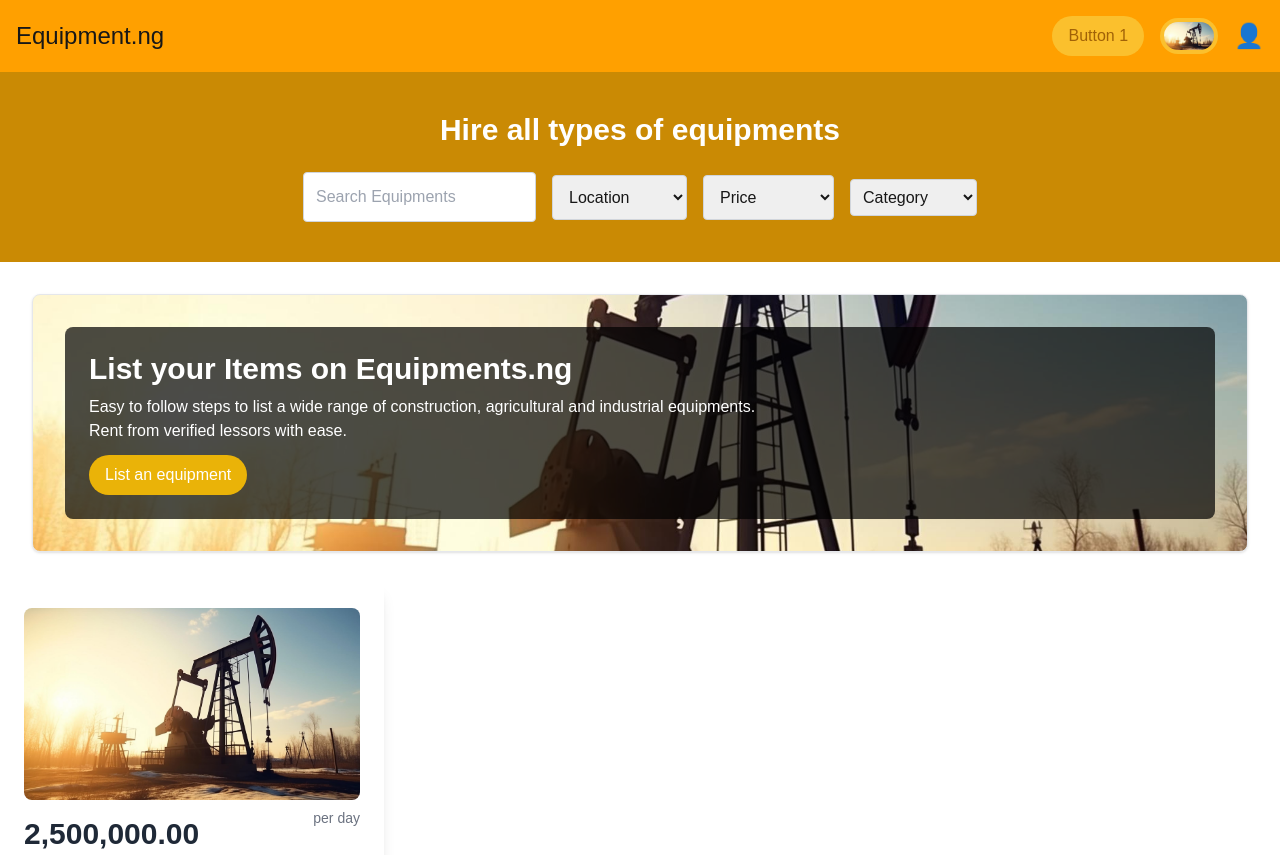
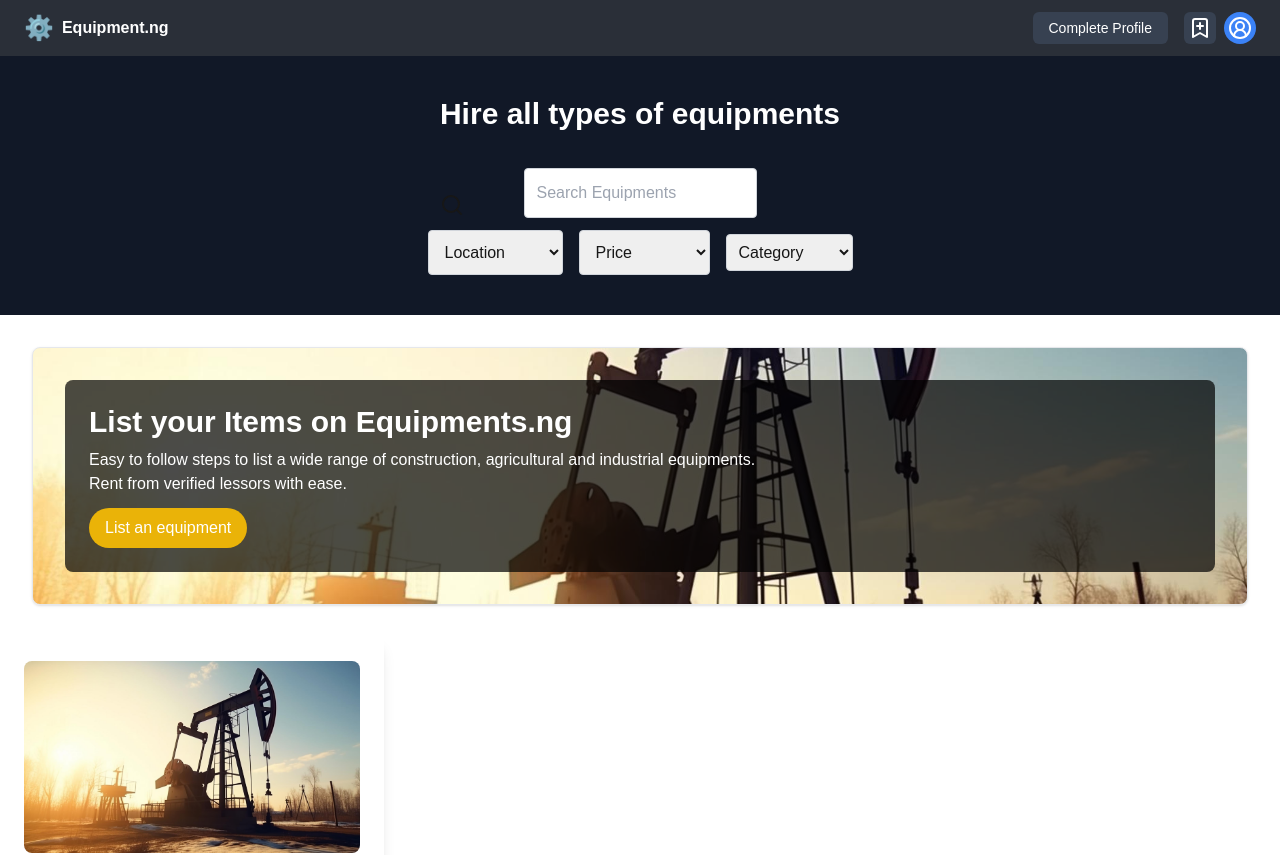
Before and after one commit to AyendiSimeon1/Euipmentng, a Next.js app: page / in a window 1280 px wide. Shown: the top 855 px of the page. Built offline with nearby package versions, Linux system fonts and the light colour scheme.

Commit message:
updated homepage ui

```diff
--- a/src/app/settings/page.js
+++ b/src/app/settings/page.js
@@ -5,7 +5,7 @@ import Profile from '@/components/settings/profile';
 import InputField from '@/components/settings/InputField'
 import Layout from '@/components/settings/layout';
 import CompanyDetails from '@/components/settings/CompanyDetails';
-
+import ChangePassword from '@/components/settings/ChangePassword';
 
 export default function SettingsPage () {
     const [currentRoute, setCurrentRoute] = useState('profile');
@@ -16,6 +16,8 @@ export default function SettingsPage () {
                 return <Profile />;
             case 'company-details':
                 return <CompanyDetails />
+            case 'change-password':
+                return <ChangePassword />
             default:
                 return <Profile />;
         }
--- a/src/components/homepage/header.js
+++ b/src/components/homepage/header.js
@@ -1,21 +1,27 @@
 import Image from 'next/image';
 import React from 'react';
+import { BookMarkedIcon, BookmarkPlus, CircleUserRound  } from 'lucide-react';
 
-const Header = () => {
+export default function Header ()  {
     return (
-        <header className=" bg-secondary  p-4">
-            <div className="flex items-center  justify-between">
-                <div className=" text-2xl">Equipment.ng</div>
-                <div className="flex items-center space-x-4">
-                    <button className="bg-primary rounded-full text-yellow-700 px-4 py-2 rounded">Button 1</button>
-                    <button className="bg-primary rounded-full text-yellow-700 px-1 py-1 rounded">
-                        <Image className='rounded-full' src="/future.jpeg" alt="heart" width={50} height={50} />
-                    </button>
-                    <div className="text-white text-2xl">👤</div>
+        <header className="bg-[#2A2F38] px-6 py-3 flex justify-between items-center">
+        <div className="flex items-center space-x-2">
+            <span className="text-yellow-500 text-2xl">⚙️</span>
+            <span className="text-white font-semibold">Equipment.ng</span>
+        </div>
+        <div className="flex items-center space-x-4">
+            <button className="text-white bg-gray-700 px-4 py-1.5 rounded-md text-sm">
+                Complete Profile
+            </button>
+            <div className="flex items-center space-x-2">
+                <div className="w-8 h-8 bg-gray-700 rounded-md flex items-center justify-center">
+                    <span className="text-white"><BookmarkPlus /> </span>
+                </div>
+                <div className="w-8 h-8 bg-blue-500 rounded-full flex items-center justify-center">
+                    <span className="text-white text-sm"><CircleUserRound /></span>
                 </div>
             </div>
-        </header>
+        </div>
+    </header>
     );
 };
-
-export default Header;
--- a/src/components/homepage/hero.js
+++ b/src/components/homepage/hero.js
@@ -1,17 +1,23 @@
 import Card from '@/components/ui/cards/HomepageCard'
-
+import { SearchIcon } from 'lucide-react'
 export default function Hero() {
     return (
         <div>
-            <div className="flex items-center justify-center bg-yellow-600 ">
+            <div className="flex items-center justify-center bg-gray-900  ">
                 <div className="px-6 py-10 mx-3 max-w-4xl text-center">
                     <p className="text-3xl font-bold text-white mb-6">Hire all types of equipments</p>
-                    <div className="flex flex-col md:flex-row items-center justify-center space-y-4 md:space-y-0 md:space-x-4">
-                        <input
+                    <div className="relative ">
+                    <input
                             type="text"
                             placeholder="Search Equipments"
-                            className="p-3 rounded border border-gray-300 w-full md:w-auto"
+                            className="p-3 m-3 rounded border border-gray-300 w-full md:w-auto"
                         />
+                        <button className='absolute left-3 top-1/2' >
+                            <SearchIcon  />
+                        </button>
+                    </div>
+                    <div className="flex flex-col md:flex-row items-center justify-center space-y-4 md:space-y-0 md:space-x-4">
+
                         <select className="p-3 rounded border border-gray-300 w-full md:w-auto">
                             <option value="">Location</option>
                             <option value="new-york">New York</option>
--- /dev/null
+++ b/src/components/settings/ChangeEmail.js
@@ -0,0 +1,43 @@
+
+import { useForm } from 'react-hook-form';
+
+export default function CompanyDetails () {
+
+    const {
+        register,
+        handleSubmit,
+        formState: { errors }
+    } = useForm();
+
+    return (
+        <div className="flex-1 p-8">
+            <div className='bg-white px-3 py-1 rounded-lg'>
+                <h1 className="text-2xl font-semibold mb-8">Change Email</h1>
+            </div>
+            <div className='max-w-2xl'>
+            <form className="space-y-4">
+                    <input
+                        {...register('email')}
+                        type='text'
+                        placeholder='Email'
+                        className='mt-2 block w-full rounded-md border border-gray-600 px-3 py-2 shadow-sm focus:border-yellow-500 focus: outline-none focus: ring-yellow-500'
+                    />
+                    {errors.name && (
+                        <p className='mt-2 text-sm text-red-600'>
+                            {errors.name.message}
+                        </p>
+                    )}
+
+                    <button
+
+                        className="w-full py-3 bg-gray-600 text-white rounded-lg hover:bg-gray-700 transition-colors"
+                    >
+                        Change
+                    </button>
+                </form>
+            </div>
+
+
+        </div>
+    )
+}
--- a/src/components/settings/ChangePassword.js
+++ b/src/components/settings/ChangePassword.js
@@ -1,7 +1,14 @@
-
+"use client";
+import { Eye, EyeOff } from 'lucide-react';
+import { useState } from 'react';
 import { useForm } from 'react-hook-form';
 
-export default function CompanyDetails () {
+export default function ChangePassword() {
+    const [showPassword1, setShowPassword1] = useState(false);
+    const [showPassword2, setShowPassword2] = useState(false);
+
+    const togglePassword1 = () => setShowPassword1(prev => !prev);
+    const togglePassword2 = () => setShowPassword2(prev => !prev);
 
     const {
         register,
@@ -10,56 +17,77 @@ export default function CompanyDetails () {
     } = useForm();
 
     return (
-        <div className="flex-1 p-8">
-            <div className='bg-white px-3 py-1 rounded-lg'>
+        <div className="flex-1 p-8 max-w-2xl mx-8">
+            <div className='bg-white px-3 py-1 rounded-lg mx-6'>
                 <h1 className="text-2xl font-semibold mb-8">Change Password</h1>
             </div>
-            <div className='max-w-2xl'>
-            <form className="space-y-4">
+            <div className='bg-white px-6 py-6 mt-6 mb-6 rounded-lg mx-8'>
+                <form className="space-y-7 mt-10">
+                    <div className='space-y-4'>
+                        <div className='relative'>
                             <input
                                 {...register('password1')}
-                        type='text'
+                                type={showPassword1 ? 'text' : 'password'}
                                 placeholder='Current Password'
-                        className='mt-2 block w-full rounded-md border border-gray-600 px-3 py-2 shadow-sm focus:border-yellow-500 focus: outline-none focus: ring-yellow-500'
+                                className='mt-2 block w-full rounded-md border border-gray-600 px-3 py-2 shadow-sm focus:border-yellow-500 focus:outline-none focus:ring-yellow-500'
                             />
+                            <button
+                                className="absolute right-3 top-1/2 transform -translate-y-1/2 text-gray-600"
+                                type="button"
+                                onClick={togglePassword1}
+                            >
+                                {showPassword1 ? <EyeOff className="w-5 h-5" /> : <Eye className="w-5 h-5" />}
+                            </button>
                             {errors.password1 && (
                                 <p className='mt-2 text-sm text-red-600'>
                                     {errors.password1.message}
                                 </p>
                             )}
+                        </div>
+
+                        <div className='relative'>
                             <input
                                 {...register('password2')}
-                        type='text'
+                                type={showPassword2 ? 'text' : 'password'}
                                 placeholder='New Password'
-                        className='mt-2 block w-full rounded-md border border-gray-500 px-3 py-2 shadow-sm focus:border-yellow-500 focus: outline-none focus: ring-yellow-500'
+                                className='mt-2 block w-full rounded-md border border-gray-500 px-3 py-2 shadow-sm focus:border-yellow-500 focus:outline-none focus:ring-yellow-500'
                             />
+                            <button
+                                className="absolute right-3 top-1/2 transform -translate-y-1/2 text-gray-600"
+                                type='button'
+                                onClick={togglePassword2}
+                            >
+                                {showPassword2 ? <EyeOff className='w-5 h-5' /> : <Eye className='w-5 h-5' />}
+                            </button>
                             {errors.password2 && (
                                 <p className='mt-1 text-sm text-red-600'>
                                     {errors.password2.message}
                                 </p>
                             )}
+                        </div>
+
+                        <div className='relative'>
                             <input
                                 {...register('password3')}
-                        type='password3'
+                                type='password'
                                 placeholder='Confirm New Password'
-                        className='mt-2 block w-full rounded-md border border-gray-500 px-3 py-2 shadow-sm focus:border-yellow-500 focus: outline-none focus: ring-yellow-500'
+                                className='mt-2 block w-full rounded-md border border-gray-500 px-3 py-2 shadow-sm focus:border-yellow-500 focus:outline-none focus:ring-yellow-500'
                             />
                             {errors.password3 && (
                                 <p className='text-sm mt-1 text-red-500'>
                                     {errors.password3.message}
                                 </p>
                             )}
+                        </div>
 
                         <button
-
                             className="w-full py-3 bg-gray-600 text-white rounded-lg hover:bg-gray-700 transition-colors"
                         >
                             Save
                         </button>
+                    </div>
                 </form>
             </div>
-
-
         </div>
-    )
+    );
 }
```
Lines whose indentation alone changed are shown as unchanged.
